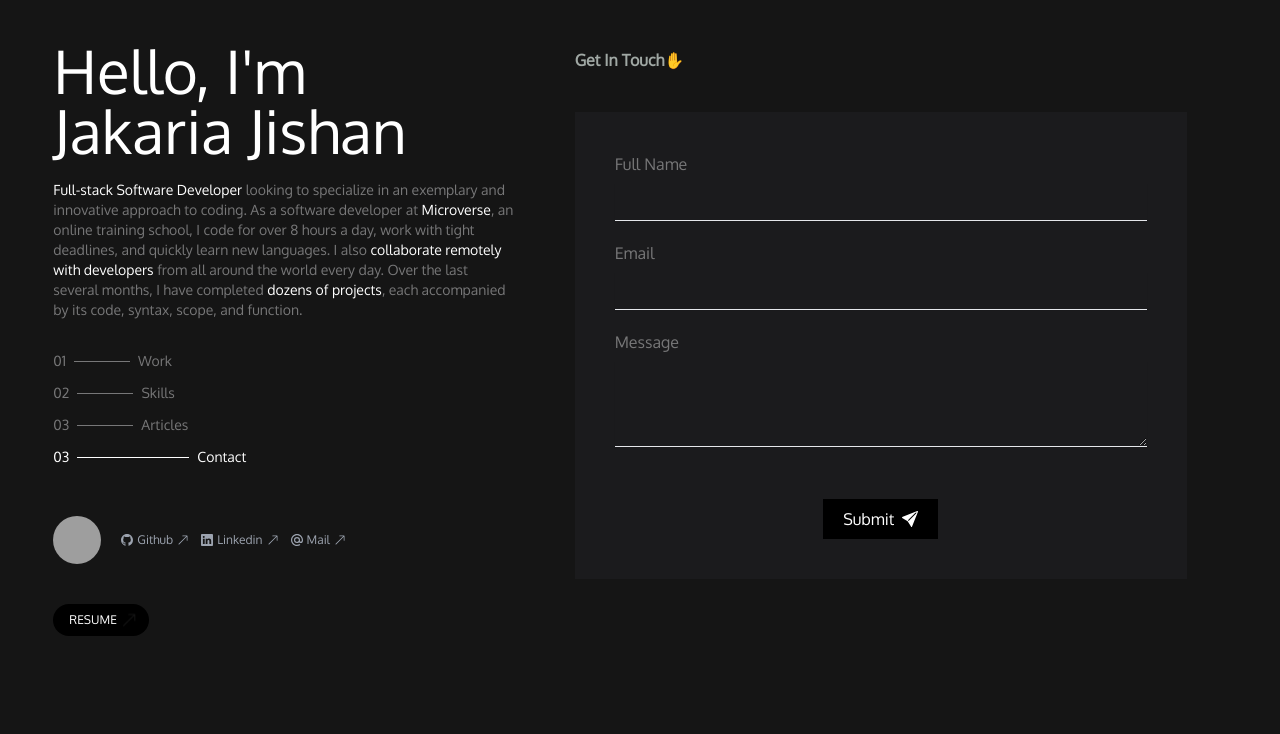
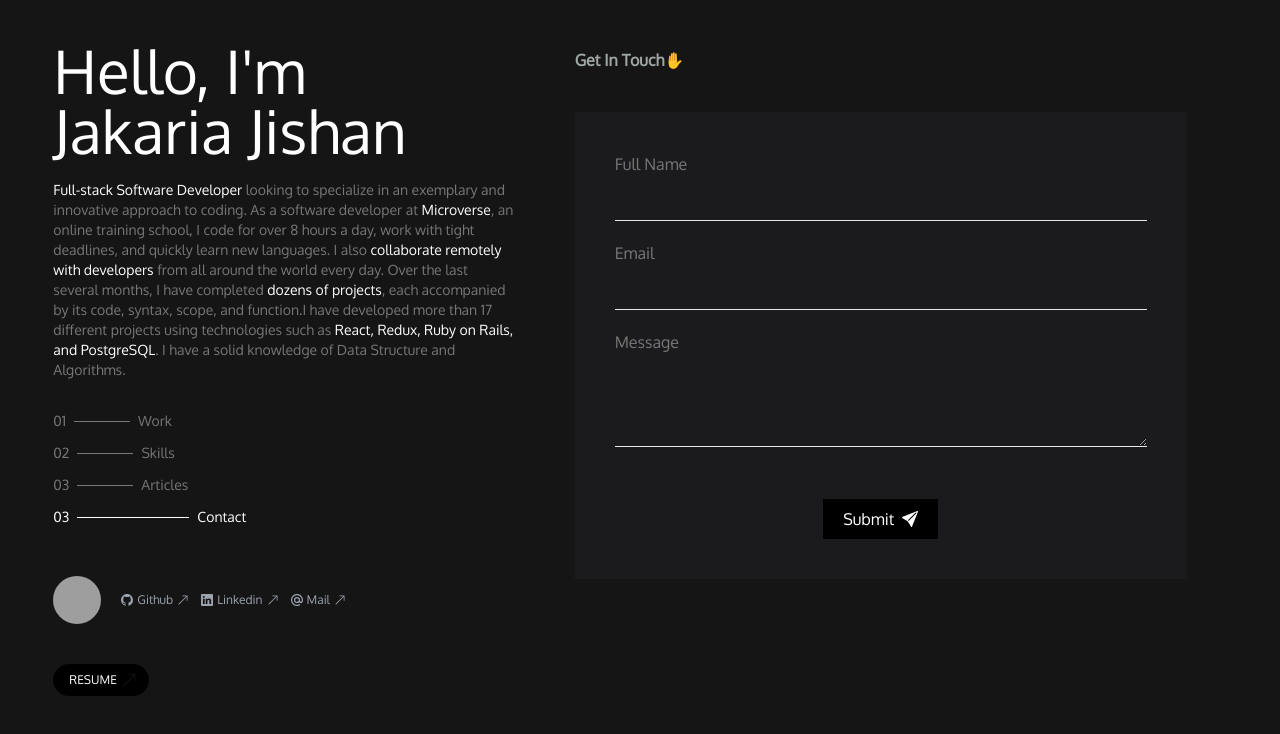
Before and after one commit to JakariaJishan/Portfolio2.1, a React (Create React App) app: page /contact in a window 1280 px wide. Shown: the top 734 px of the page. Built offline with nearby package versions, Linux system fonts and the light colour scheme; grey boxes are pictures that could not be loaded.

Commit message:
Update resume link

```diff
--- a/src/components/sidebar/Sidebar.js
+++ b/src/components/sidebar/Sidebar.js
@@ -35,7 +35,7 @@ export const Sidebar = () => {
             Hello, I'm <br /> Jakaria Jishan
           </h1>
           <p className="text-md md:text-sm leading-7 my-5 text-[#777778]">
-          <span className="text-white">Full-stack Software Developer</span> looking to specialize in an exemplary and innovative approach to coding. As a software developer at <span className="text-white">Microverse</span>, an online training school, I code for over 8 hours a day, work with tight deadlines, and quickly learn new languages. I also <span className="text-white">collaborate remotely with developers</span> from all around the world every day. Over the last several months, I have completed <span className="text-white">dozens of projects</span>, each accompanied by its code, syntax, scope, and function.
+          <span className="text-white">Full-stack Software Developer</span> looking to specialize in an exemplary and innovative approach to coding. As a software developer at <span className="text-white">Microverse</span>, an online training school, I code for over 8 hours a day, work with tight deadlines, and quickly learn new languages. I also <span className="text-white">collaborate remotely with developers</span> from all around the world every day. Over the last several months, I have completed <span className="text-white">dozens of projects</span>, each accompanied by its code, syntax, scope, and function.I have developed more than 17 different projects using technologies such as <span className="text-white">React, Redux, Ruby on Rails, and PostgreSQL</span>. I have a solid knowledge of Data Structure and Algorithms.
           </p>
         </div>
         <div className="flex-auto">
@@ -50,7 +50,7 @@ export const Sidebar = () => {
         <div className="flex-auto my-8 md:my-10">
           <Profile/>
         </div>
-        <Link to='https://docs.google.com/document/d/1wl3t5yFbxMvN99lc-tGVj9LW5AarmTf5azPkyd_5Gqg/edit?usp=sharing' target="_blank" class="transition ease-out bg-black hover:-translate-y-1 hover:scale-110 hover:bg-indigo-500 duration-300 w-24 px-4 py-2 rounded-full text-xs flex items-center gap-2 uppercase">
+        <Link to='https://docs.google.com/document/d/1FDWRWy_XXgcHEvMMS_2acLhKqcXYyo3P4FEDUsVoXS0/edit?usp=sharing' target="_blank" class="transition ease-out bg-black hover:-translate-y-1 hover:scale-110 hover:bg-indigo-500 duration-300 w-24 px-4 py-2 rounded-full text-xs flex items-center gap-2 uppercase">
           Resume
           <BsArrowUpRight className="transition ease-out duration-300 group-hover:-translate-y-1 text-md animate-ping" />        </Link>
       </div>
```
